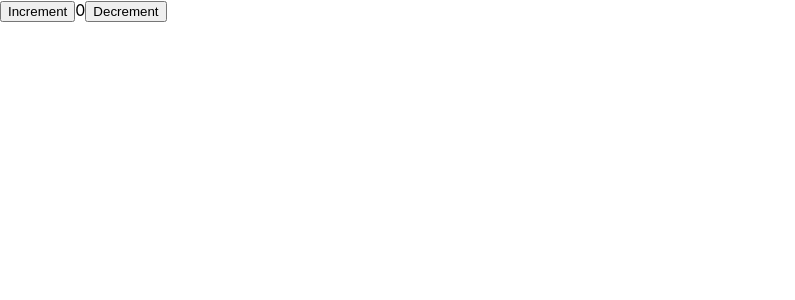
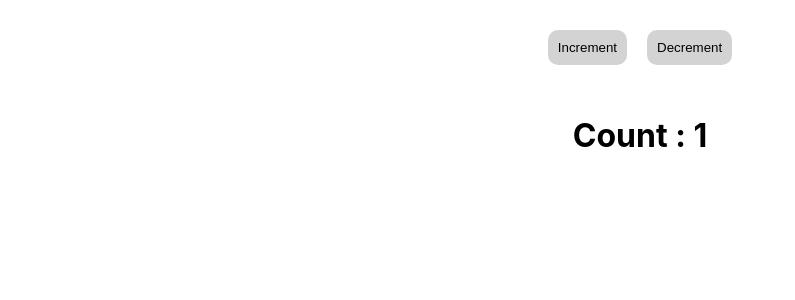
Before and after one commit to Srushtipatel14/Learning, a React (Create React App) app in the folder frontend/: page / in a window 1280 px wide. Shown: the top 300 px of the page, without its empty margins (0-795 px from the left). Built offline with nearby package versions, Linux system fonts and the light colour scheme.

Commit message:
UI for redux implementation

```diff
--- a/frontend/src/App.js
+++ b/frontend/src/App.js
@@ -1,25 +1,14 @@
-import {useSelector,useDispatch} from "react-redux";
-import {increment,decrement} from "./features/counter/counterSlice"
-
 function App() {
-  const count=useSelector((state)=>state.counter.value);
-  const dispatch=useDispatch();
   return (
     <div className="App">
-    <div>
-        <button
-          aria-label="Increment value"
-          onClick={() => dispatch(increment())}
-        >
-          Increment
-        </button>
-        <span>{count}</span>
-        <button
-          aria-label="Decrement value"
-          onClick={() => dispatch(decrement())}
-        >
-          Decrement
-        </button>
+      <div style={{ display: "flex", justifyContent: "center", alignItems: "center", flexDirection: "column" }}>
+        <div style={{ display: "flex", justifyContent: "center", alignItems: "center", padding: "30px", gap: "20px" }}>
+          <button style={{ borderStyle: "none", padding: "10px", borderRadius: "10px", backgroundColor: "lightGray" }}>Increment</button>
+          <button style={{ borderStyle: "none", padding: "10px", borderRadius: "10px", backgroundColor: "lightGray" }}>Decrement</button>
+        </div>
+        <div>
+          <h1>Count : 1</h1>
+        </div>
       </div>
     </div>
   )
--- a/frontend/src/app/store.js
+++ /dev/null
@@ -1,8 +0,0 @@
-import {configureStore} from "@reduxjs/toolkit";
-import counterReducer from "../features/counter/counterSlice";
-
-export default configureStore({
-    reducer:{
-        counter:counterReducer
-    }
-})
--- a/frontend/src/features/counter/counterSlice.js
+++ /dev/null
@@ -1,20 +0,0 @@
-import {createSlice} from "@reduxjs/toolkit";
-
-export const counterSlice=createSlice({
-    name:"counter",
-    initialState:{
-        value:0
-    },
-    reducers:{
-        increment:(state)=>{
-            state.value+=1
-        },
-        decrement:(state)=>{
-            state.value-=1
-        }
-    }
-})
-
-export const {increment,decrement}=counterSlice.actions;
-
-export default counterSlice.reducer
--- a/frontend/src/index.js
+++ b/frontend/src/index.js
@@ -3,16 +3,8 @@ import ReactDOM from 'react-dom/client';
 import './index.css';
 import App from './App';
 import reportWebVitals from './reportWebVitals';
-import {Provider} from "react-redux";
-import store from './app/store';
 const root = ReactDOM.createRoot(document.getElementById('root'));
 root.render(
-    <Provider store={store}>
-        <App />
-    </Provider>
+    <App />
 );
-
-// If you want to start measuring performance in your app, pass a function
-// to log results (for example: reportWebVitals(console.log))
-// or send to an analytics endpoint. Learn more: https://bit.ly/CRA-vitals
 reportWebVitals();
```
